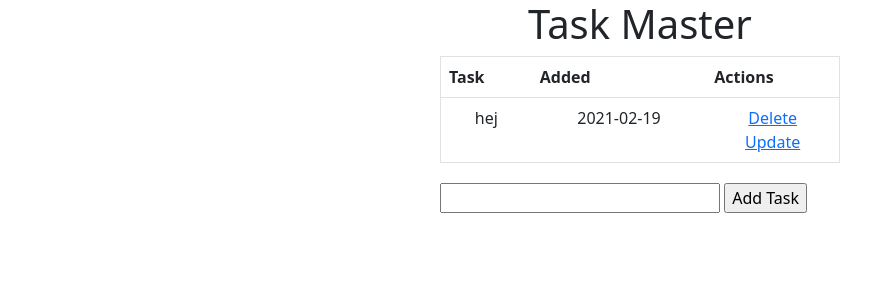
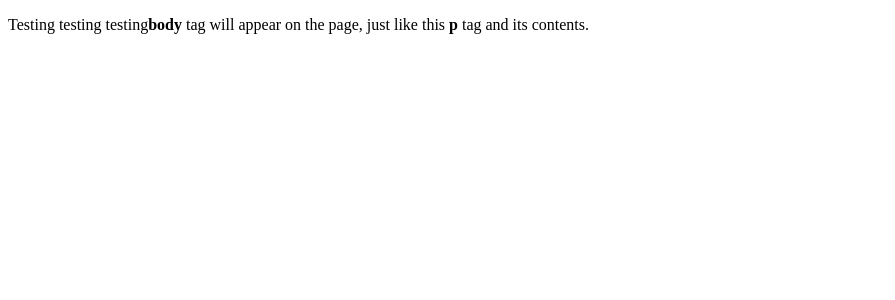
Before and after one commit to Lundborg94/MCS-project, a Flask app: page / in a window 1280 px wide. Shown: the top 300 px of the page, without its empty margins (0-895 px from the left). Run offline with Flask 2, Linux system fonts and the light colour scheme; data comes from the database, SQL or seed files in the repository; both versions use the stored data as it was before the commit.

Commit message:
Flask login
Commited flask login application.
Created home.html, login.html

```diff
--- a/app.py
+++ b/app.py
@@ -1,57 +1,59 @@
-from flask import Flask, render_template, url_for, request, redirect
-from flask_sqlalchemy import SQLAlchemy
-from datetime import date, datetime
+from flask import Flask, Response, render_template, redirect, url_for, request
+from flask_login import LoginManager, UserMixin, login_required
 
-from werkzeug.utils import redirect
 
-app = Flask (__name__)
-app.config['SQLALCHEMY_DATABASE_URI'] = 'sqlite:///test.db' # 3 forward slash relative path, 4 are absolute path
-db = SQLAlchemy(app)
+app = Flask(__name__)
+login_manager = LoginManager()
+login_manager.init_app(app)
 
-class Todo(db.Model):
-    id = db.Column(db.Integer, primary_key=True)
-    content = db.Column(db.String(200), nullable=False)
-    date_created = db.Column(db.DateTime, default=datetime.utcnow)
 
-    def __repr__(self):
-        return '<Task %r>' % self.id
+class User(UserMixin):
+    # proxy for a database of users
+    user_database = {"JohnDoe": ("JohnDoe", "John"),
+               "JaneDoe": ("JaneDoe", "Jane")}
 
-@app.route('/', methods=['POST', 'GET'])
-def index():
+    def __init__(self, username, password):
+        self.id = username
+        self.password = password
+
+    @classmethod
+    def get(cls,id):
+        return cls.user_database.get(id)
+
+
+@login_manager.request_loader
+def load_user(request):
+    token = request.headers.get('Authorization')
+    if token is None:
+        token = request.args.get('token')
+
+    if token is not None:
+        username,password = token.split(":") # naive token
+        user_entry = User.get(username)
+        if (user_entry is not None):
+            user = User(user_entry[0],user_entry[1])
+            if (user.password == password):
+                return user
+    return None
+
+
+@app.route('/login', methods=['GET', 'POST'])
+def login():
+    error = None
     if request.method == 'POST':
-        task_content = request.form['content']
-        new_task = Todo(content=task_content)
+        if request.form['username'] != 'admin' or request.form['password'] != 'admin':
+            error = 'Invalid Credentials. Please try again.'
+        else:
+            return redirect(url_for('home'))
+    return render_template('login.html', error=error)
 
-        try:
-            db.session.add(new_task)
-            db.session.commit()
-            return redirect('/')
+@app.route('/')
+def home():
+    return render_template('home.html')
 
-        except:
-            return 'There was an issue adding your task'
-    else:
-        tasks = Todo.query.order_by(Todo.date_created).all()
-        return render_template('index.html', tasks=tasks)
 
-@app.route('/delete/<int:id>')
-def delete(id):
-    task_to_delete = Todo.query.get_or_404(id)
 
-    try:
-        db.session.delete(task_to_delete)
-        db.session.commit()
-        return redirect('/')
 
-    except:
-        return 'There was a problem deleting that task'
-
-@app.route('/update/<int:id>', methods=['GET', 'POST'])
-def update(id):
-    task = Todo.query.get_or_404(id)
-    if request.method == 'POST':
-        pass
-    else:
-        return render_template('update.html', task = task)
-
-if __name__ == "__main__":
-    app.run(debug=True)
+if __name__ == '__main__':
+    app.config["SECRET_KEY"] = "ITSASECRET"
+    app.run(port=5000,debug=True)
--- a/static/css/main.css
+++ /dev/null
@@ -1,35 +0,0 @@
-body, html {
-    margin: 0;
-    font-family: sans-serif;
-}
-
-.content {
-    margin: 0 auto;
-    width: 400px;
-}
-
-table, td, th {
-    border: 1px solid #aaa;
-}
-
-table {
-    border-collapse: collapse;
-    width: 100%;
-}
-
-th {
-    height: 30px;
-}
-
-td {
-    text-align: center;
-    padding: 5px;
-}
-
-.form {
-    margin-top: 20px;
-}
-
-#content {
-    width: 70%;
-}
--- a/templates/base.html
+++ b/templates/base.html
@@ -4,12 +4,16 @@
     <meta charset="UTF-8">
     <meta http-equiv="X-UA-Compatible" content="IE=edge">
     <meta name="viewport" content="width=device-width, initial-scale=1.0">
-    <link rel="stylesheet" href="{{ url_for('static', filename='css/main.css') }}">
+    <!-- <link rel="stylesheet" href="{{ url_for('static', filename='css/main.css') }}"> -->
     <!-- CSS only -->
-    <link href="https://cdn.jsdelivr.net/npm/bootstrap@5.0.0-beta2/dist/css/bootstrap.min.css" rel="stylesheet" integrity="sha384-BmbxuPwQa2lc/FVzBcNJ7UAyJxM6wuqIj61tLrc4wSX0szH/Ev+nYRRuWlolflfl" crossorigin="anonymous">
+    <link href="https://cdn.jsdelivr.net/npm/bootstrap@5.0.0-beta2/dist/css/bootstrap.min.css"
+    rel="stylesheet" integrity="sha384-BmbxuPwQa2lc/FVzBcNJ7UAyJxM6wuqIj61tLrc4wSX0szH/Ev+nYRRuWlolflfl"
+    crossorigin="anonymous">
     {% block head %}{% endblock %}
 </head>
 <body>
-    {% block body %}{% endblock %}
+    {% block body %}
+
+    {% endblock %}
 </body>
 </html>
--- /dev/null
+++ b/templates/home.html
@@ -0,0 +1,9 @@
+<!doctype html>
+<html>
+  <head>
+    <title>Welcome!</title>
+  </head>
+  <body>
+    <p>Testing testing testing<strong>body</strong> tag will appear on the page, just like this <strong>p</strong> tag and its contents.</p>
+  </body>
+</html>
--- a/templates/index.html
+++ /dev/null
@@ -1,36 +0,0 @@
-{% extends 'base.html' %}
-
-{% block head %}
-{% endblock %}
-
-{% block body %}
-
-<div class="content">
-    <h1 style="text-align: center">Task Master</h1>
-    <table class="table">
-        <tr>
-            <th>Task</th>
-            <th>Added</th>
-            <th>Actions</th>
-        </tr>
-        {% for task in tasks %}
-                <tr>
-                    <td>{{ task.content }}</td>
-                    <td>{{ task.date_created.date() }}</td>
-                    <td>
-                        <a href="/delete/{{task.id}}">Delete</a>
-                        <br>
-                        <a href="/update/{{task.id}}">Update</a>
-                    </td>
-                </tr>
-        {% endfor %}
-        </table>
-
-    <div class="form">
-        <form action="/" method="POST">
-            <input type="text" name="content" id="content">
-            <input type="submit" value="Add Task">
-        </form>
-    </div>
-</div>
-{% endblock %}
```
Also changed, not shown: templates/dashboard.html (added, +36 -0 lines), templates/login.html (added, +23 -0 lines), package-lock.json (added), test.db (deleted).
